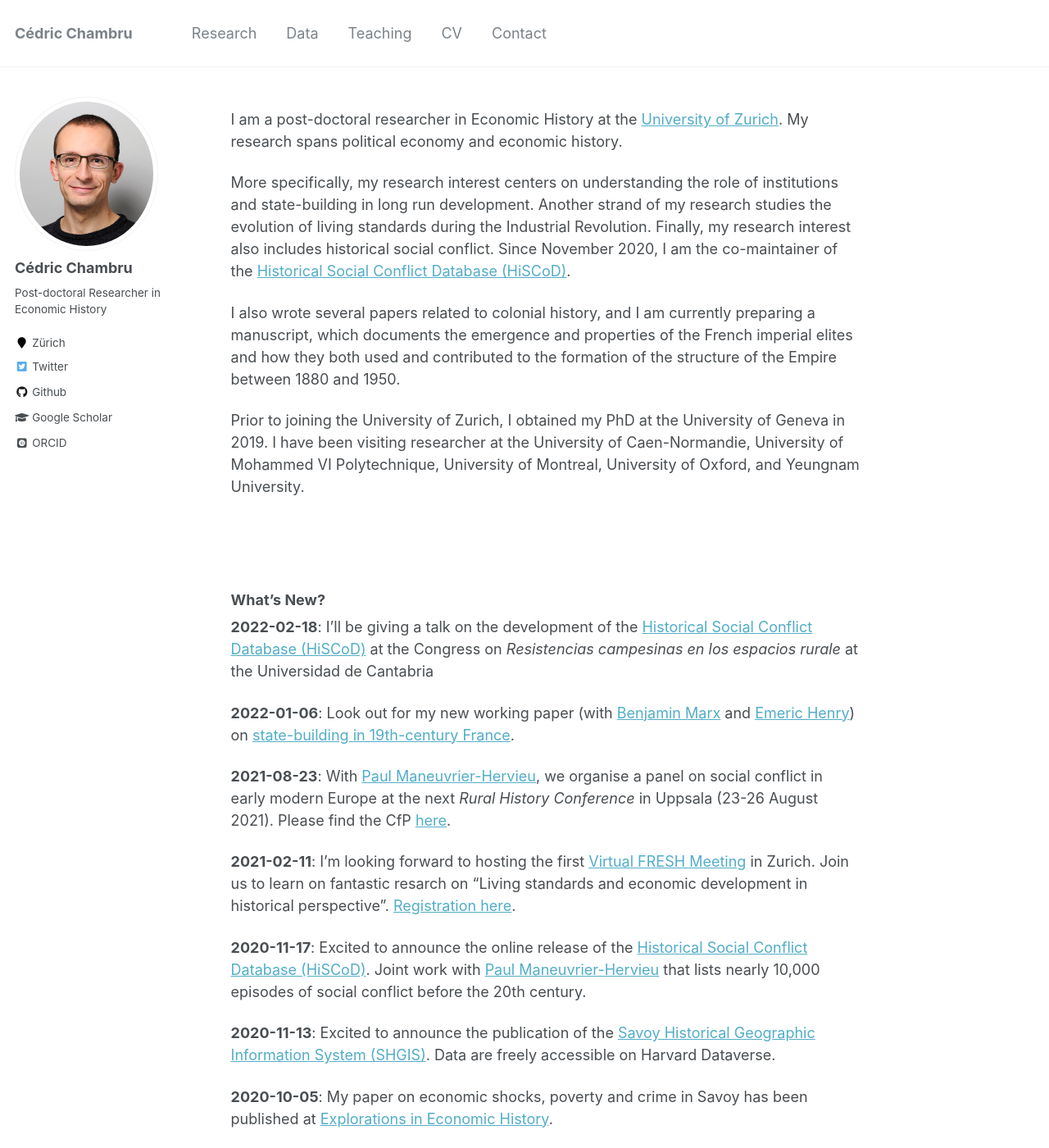
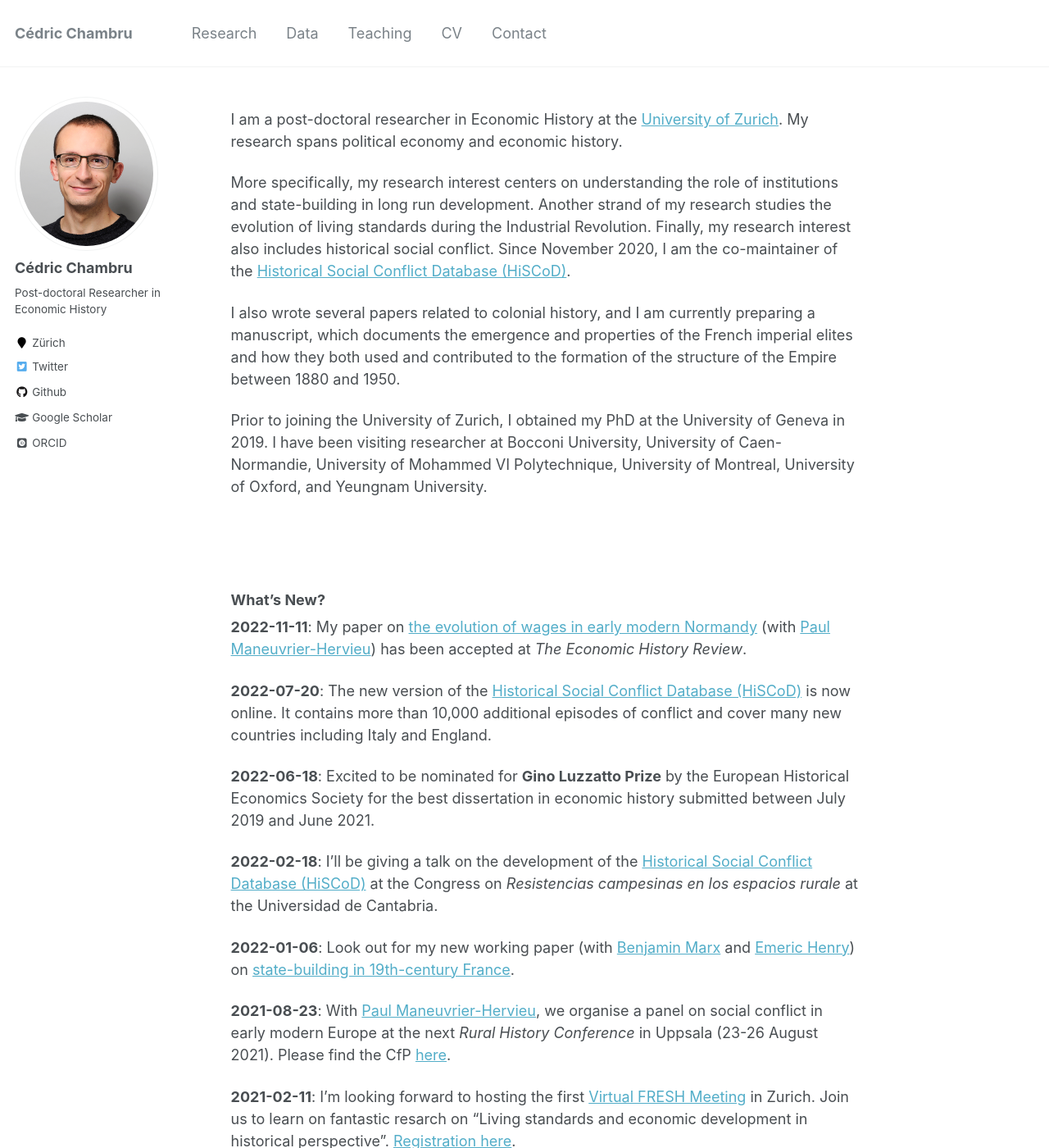
Before and after one commit to CedricChambru/CedricChambru.github.io, a Jekyll site: the page built from _pages/about.md, in a window 1280 px wide and 1400 px high. Shown: the whole window at 82% size. Built offline with Jekyll 4.4.1, drawn with Linux system fonts in a browser that asks for light colours; some web fonts are replaced.

Commit message:
Update about.md

```diff
--- a/_pages/about.md
+++ b/_pages/about.md
@@ -14,18 +14,24 @@ More specifically, my research interest centers on understanding the role of ins
 
 I also wrote several papers related to colonial history, and I am currently preparing a manuscript, which documents the emergence and properties of the French imperial elites and how they both used and contributed to the formation of the structure of the Empire between 1880 and 1950.
 
-Prior to joining the University of Zurich, I obtained my PhD at the University of Geneva in 2019. I have been visiting researcher at the University of Caen-Normandie, University of Mohammed VI Polytechnique, University of Montreal, University of Oxford, and Yeungnam University.
+Prior to joining the University of Zurich, I obtained my PhD at the University of Geneva in 2019. I have been visiting researcher at Bocconi University, University of Caen-Normandie, University of Mohammed VI Polytechnique, University of Montreal, University of Oxford, and Yeungnam University.
 
 <br>
 <br>
 
 ### What's New?
 
-**2022-02-18**: I'll be giving a talk on the development of the [Historical Social Conflict Database (HiSCoD)](https://www.unicaen.fr/hiscod/?locale=en) at the Congress on _Resistencias campesinas en los espacios rurale_ at the Universidad de Cantabria
+**2022-11-11**: My paper on [the evolution of wages in early modern Normandy](https://doi.org/10.1111/ehr.13220) (with [Paul Maneuvrier-Hervieu](https://paulmaneuvrierhervieu.github.io/)) has been accepted at *The Economic History Review*.
+
+**2022-07-20**: The new version of the [Historical Social Conflict Database (HiSCoD)](https://www.unicaen.fr/hiscod) is now online. It contains more than 10,000 additional episodes of conflict and cover many new countries including Italy and England.
+
+**2022-06-18**: Excited to be nominated for __Gino Luzzatto Prize__ by the European Historical Economics Society for the best dissertation in economic history submitted between July 2019 and June 2021.
+
+**2022-02-18**: I'll be giving a talk on the development of the [Historical Social Conflict Database (HiSCoD)](https://www.unicaen.fr/hiscod/?locale=en) at the Congress on _Resistencias campesinas en los espacios rurale_ at the Universidad de Cantabria.
 
 **2022-01-06**: Look out for my new working paper (with [Benjamin Marx](https://sites.google.com/view/bmarx) and [Emeric Henry](https://sites.google.com/site/emericmlhenry)) on [state-building in 19th-century France](https://cepr.org/active/publications/discussion_papers/dp.php?dpno=16815).
 
-**2021-08-23**: With [Paul Maneuvrier-Hervieu](https://paulmaneuvrierhervieu.github.io/), we organise a panel on social conflict in early modern Europe at the next *Rural History Conference* in Uppsala (23-26 August 2021). Please find the CfP [here](https://cedricchambru.github.io/files/eurho_2021_cfp.pdf).
+**2021-08-23**: With [Paul Maneuvrier-Hervieu](https://paulmaneuvrierhervieu.github.io), we organise a panel on social conflict in early modern Europe at the next *Rural History Conference* in Uppsala (23-26 August 2021). Please find the CfP [here](https://cedricchambru.github.io/files/eurho_2021_cfp.pdf).
 
 **2021-02-11**: I'm looking forward to hosting the first [Virtual FRESH Meeting](http://www.quceh.org.uk/zurich-2021.html) in Zurich. Join us to learn on fantastic resarch on "Living standards and economic development in historical perspective". [Registration here](https://uzh.zoom.us/webinar/register/WN_d1ouHg2wSF-RuotVSgJ1mw).
 
```
